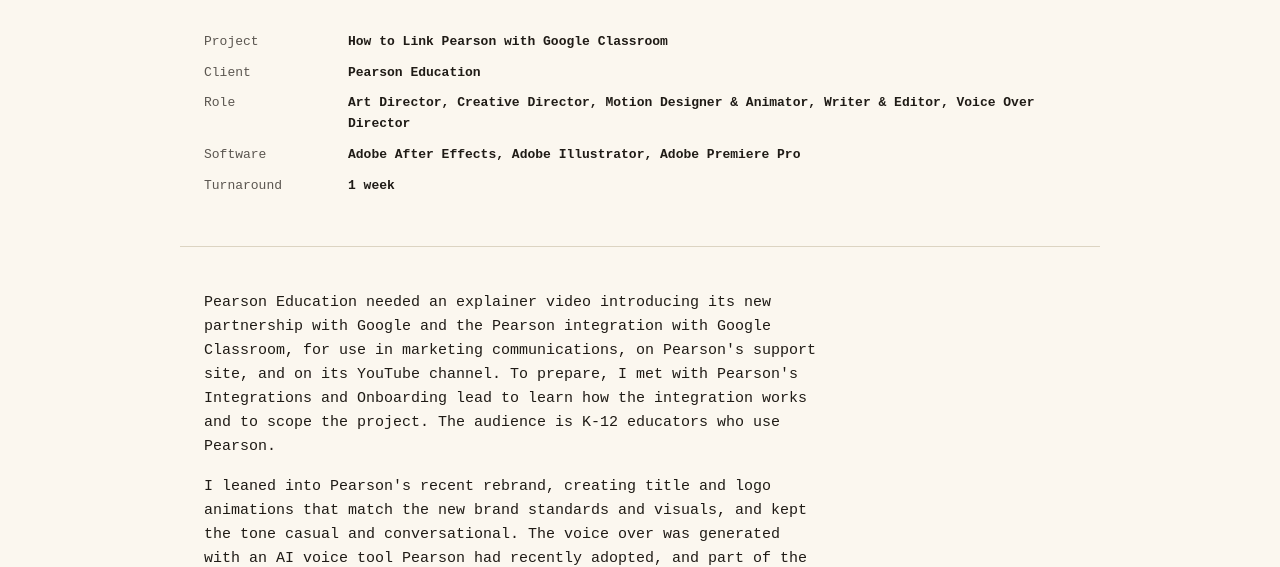
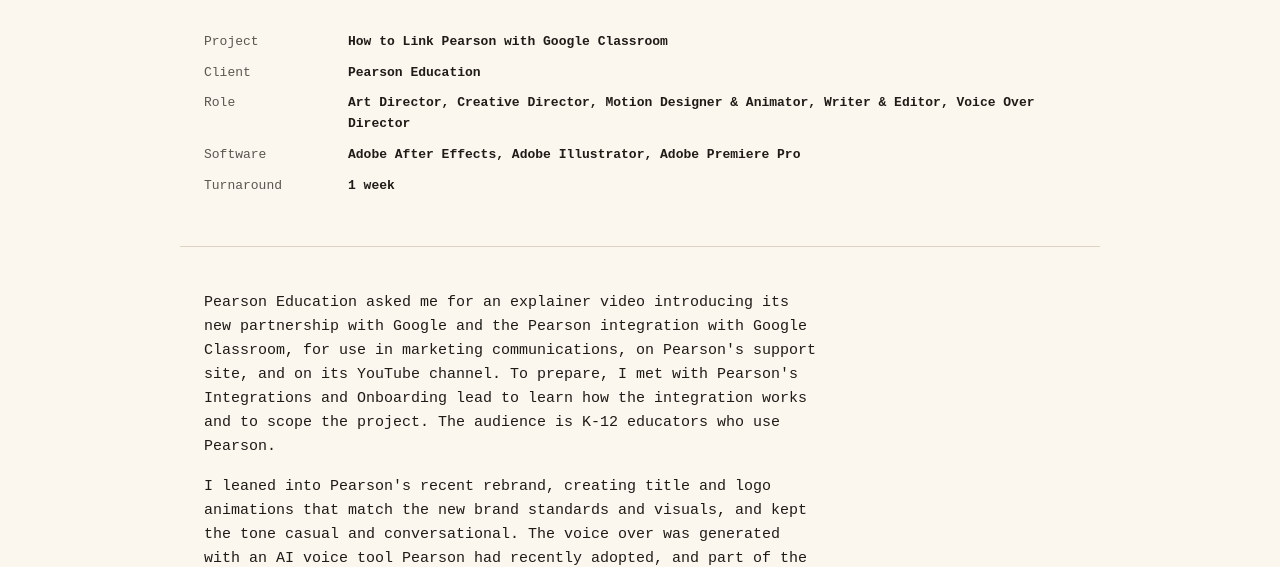
Before and after one commit to ChadSteahly/chadsteahly.github.io, a plain HTML site: page projects/pearson-google-classroom.html in a window 1280 px wide. Shown: the part 235-802 px from the top of the page. Drawn offline with Linux system fonts and the light colour scheme.

Commit message:
Update text for Pearson Education explainer video

```diff
--- a/projects/pearson-google-classroom.html
+++ b/projects/pearson-google-classroom.html
@@ -64,7 +64,7 @@
 
   <section class="section wrap case-body">
     <p>
-      Pearson Education needed an explainer video introducing its new
+      Pearson Education asked me for an explainer video introducing its new
       partnership with Google and the Pearson integration with Google
       Classroom, for use in marketing communications, on Pearson's
       support site, and on its YouTube channel. To prepare, I met with
```
